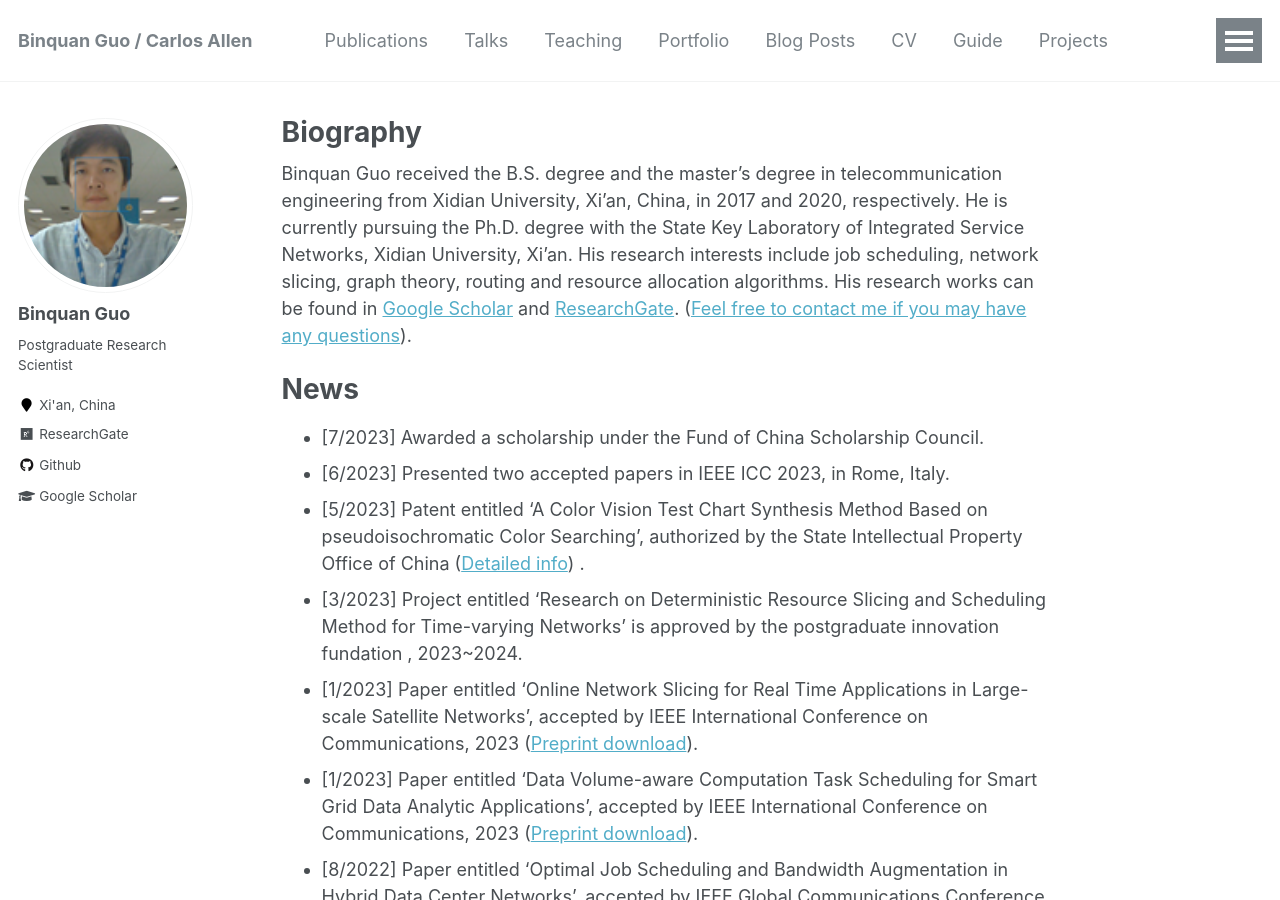
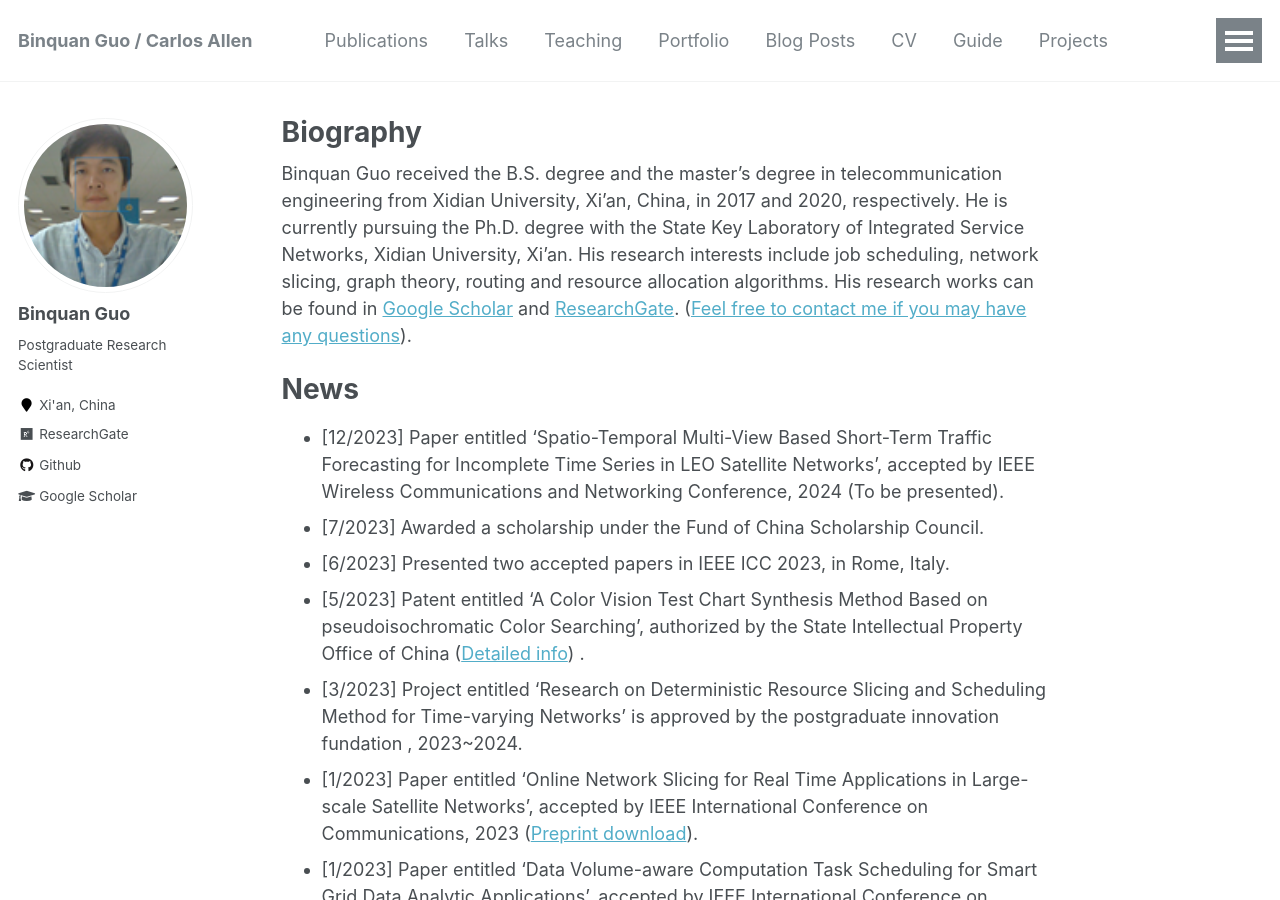
Before and after one commit to wilixx/wilixx.github.io, a Jekyll site: the page built from _pages/about.md, in a window 1280 px wide and 900 px high. Built offline with Jekyll 4.4.1, drawn with Linux system fonts in a browser that asks for light colours.

Commit message:
Update about.md
Add one co-authored paper.

```diff
--- a/_pages/about.md
+++ b/_pages/about.md
@@ -13,6 +13,7 @@ Binquan Guo received the B.S. degree and the master's degree in telecommunicatio
 
 News
 ======
+* [12/2023] Paper entitled 'Spatio-Temporal Multi-View Based Short-Term Traffic Forecasting for Incomplete Time Series in LEO Satellite Networks', accepted by IEEE Wireless Communications and Networking Conference, 2024 (To be presented).
 * [7/2023] Awarded a scholarship under the Fund of China Scholarship Council.
 * [6/2023] Presented two accepted papers in IEEE ICC 2023, in Rome, Italy.
 * [5/2023] Patent entitled 'A Color Vision Test Chart Synthesis Method Based on pseudoisochromatic Color Searching', authorized by the State Intellectual Property Office of China  ([Detailed info](http://epub.cnipa.gov.cn/cred/CN111429547B?8kt2YOWWXQBD=1686801432039)) .
```
